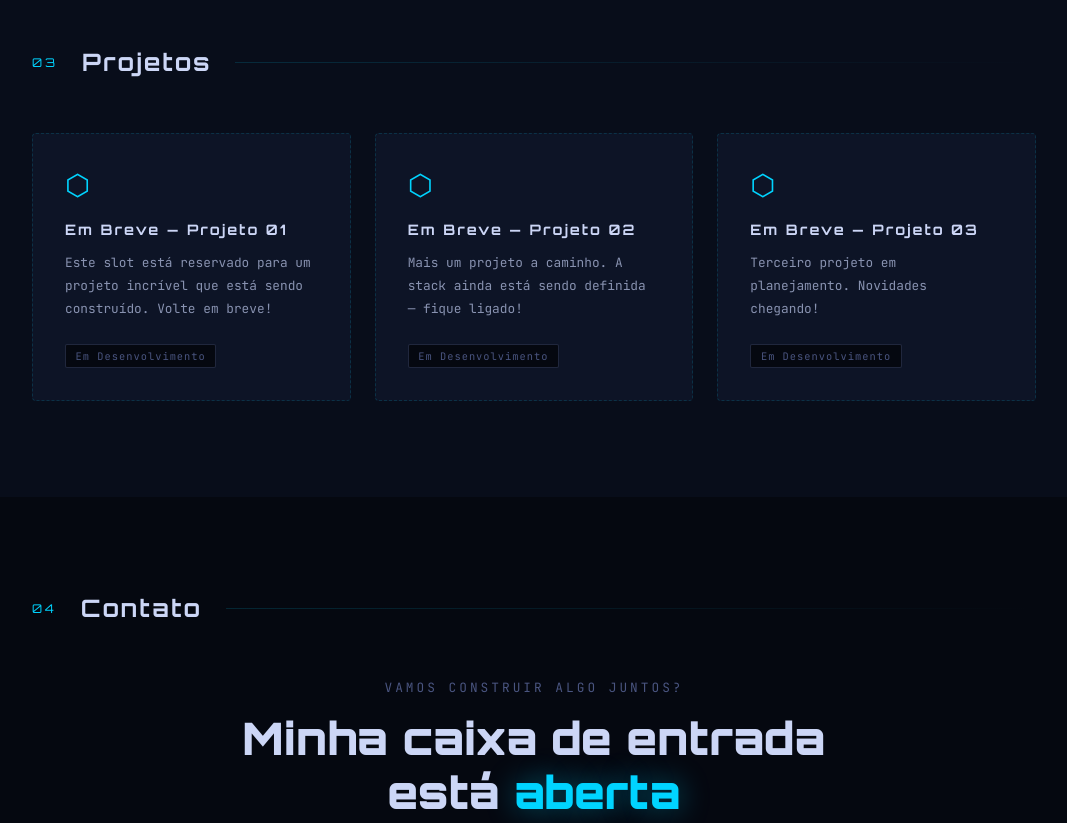
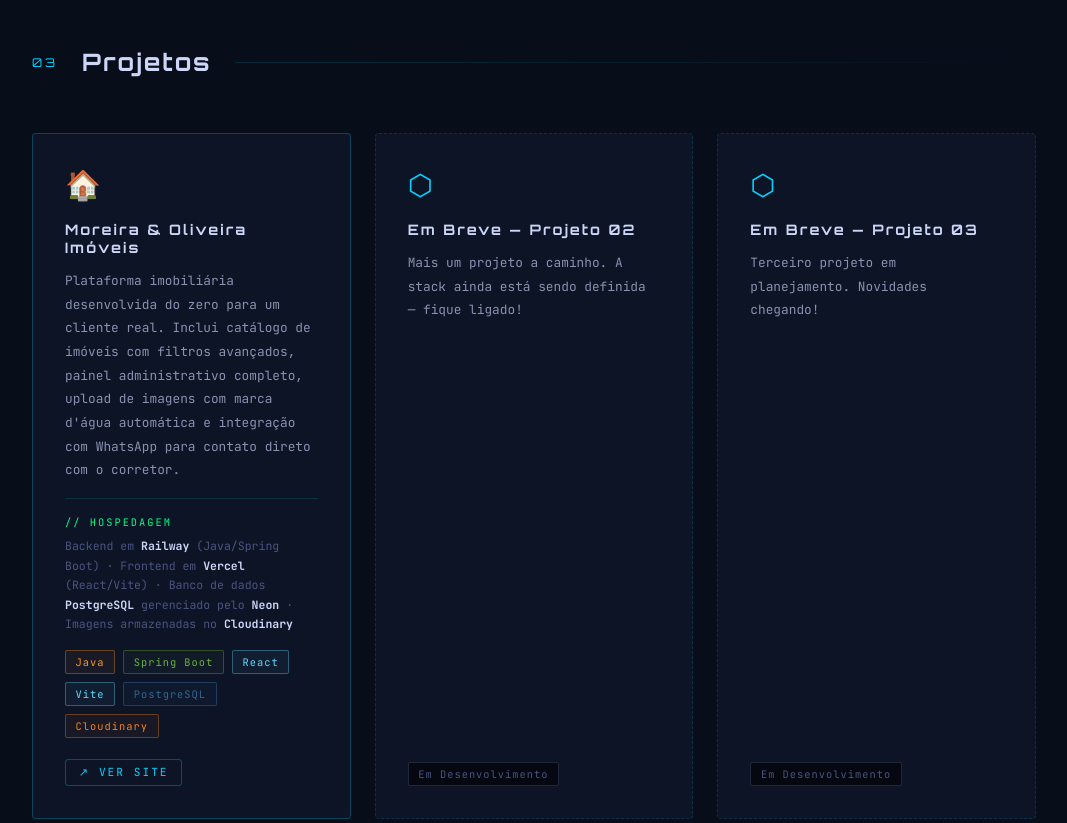
Before and after one commit to jpfo07/portifolio, a plain HTML site: page index.html in a window 1280 px wide. Shown: the part 2120-2943 px from the top of the page, without its empty margins (106-1173 px from the left). Drawn offline with Linux system fonts and the light colour scheme.

Commit message:
Incluindo projeto
Refactor CSS styles and improve project descriptions.

```diff
--- a/index.html
+++ b/index.html
@@ -19,7 +19,6 @@
   }
 
   * { margin: 0; padding: 0; box-sizing: border-box; }
-
   html { scroll-behavior: smooth; }
 
   body {
@@ -29,24 +28,19 @@
     overflow-x: hidden;
   }
 
-  /* Scanlines overlay */
   body::before {
     content: '';
     position: fixed;
     top: 0; left: 0;
     width: 100%; height: 100%;
     background: repeating-linear-gradient(
-      0deg,
-      transparent,
-      transparent 2px,
-      rgba(0,0,0,0.03) 2px,
-      rgba(0,0,0,0.03) 4px
+      0deg, transparent, transparent 2px,
+      rgba(0,0,0,0.03) 2px, rgba(0,0,0,0.03) 4px
     );
     pointer-events: none;
     z-index: 9999;
   }
 
-  /* Grid background */
   body::after {
     content: '';
     position: fixed;
@@ -95,11 +89,9 @@
   }
 
   .nav-links a:hover { color: var(--cyan); }
-
   .nav-links a::before { content: '// '; color: var(--purple); opacity: 0; transition: opacity 0.3s; }
   .nav-links a:hover::before { opacity: 1; }
 
-  /* SECTIONS */
   section { position: relative; z-index: 1; }
 
   /* HERO */
@@ -221,7 +213,6 @@
     transform: translateY(-2px);
   }
 
-  /* Glowing orbs */
   .orb {
     position: absolute;
     border-radius: 50%;
@@ -232,14 +223,12 @@
   .orb-1 { width: 400px; height: 400px; background: rgba(0,212,255,0.06); top: 10%; right: -5%; }
   .orb-2 { width: 300px; height: 300px; background: rgba(123,47,255,0.07); top: 50%; right: 20%; }
 
-  /* CONTAINER */
   .container {
     max-width: 1100px;
     margin: 0 auto;
     padding: 6rem 3rem;
   }
 
-  /* SECTION HEADER */
   .section-header {
     display: flex;
     align-items: center;
@@ -285,10 +274,7 @@
     margin-bottom: 1.2rem;
   }
 
-  .about-text p .keyword {
-    color: var(--cyan);
-    font-weight: 500;
-  }
+  .about-text p .keyword { color: var(--cyan); font-weight: 500; }
 
   .about-stats {
     display: grid;
@@ -350,11 +336,7 @@
 
   .skills-group-title::before { content: '// '; }
 
-  .tags {
-    display: flex;
-    flex-wrap: wrap;
-    gap: 0.7rem;
-  }
+  .tags { display: flex; flex-wrap: wrap; gap: 0.7rem; }
 
   .tag {
     padding: 0.5rem 1rem;
@@ -370,36 +352,21 @@
     border: 1px solid rgba(0, 212, 255, 0.2);
     color: var(--cyan);
   }
-
-  .tag-lang:hover {
-    background: rgba(0, 212, 255, 0.12);
-    border-color: var(--cyan);
-    box-shadow: 0 0 10px rgba(0, 212, 255, 0.15);
-  }
+  .tag-lang:hover { background: rgba(0, 212, 255, 0.12); border-color: var(--cyan); box-shadow: 0 0 10px rgba(0, 212, 255, 0.15); }
 
   .tag-framework {
     background: rgba(123, 47, 255, 0.05);
     border: 1px solid rgba(123, 47, 255, 0.2);
     color: var(--purple);
   }
-
-  .tag-framework:hover {
-    background: rgba(123, 47, 255, 0.12);
-    border-color: var(--purple);
-    box-shadow: 0 0 10px rgba(123, 47, 255, 0.15);
-  }
+  .tag-framework:hover { background: rgba(123, 47, 255, 0.12); border-color: var(--purple); box-shadow: 0 0 10px rgba(123, 47, 255, 0.15); }
 
   .tag-db {
     background: rgba(0, 255, 136, 0.05);
     border: 1px solid rgba(0, 255, 136, 0.2);
     color: var(--green);
   }
-
-  .tag-db:hover {
-    background: rgba(0, 255, 136, 0.12);
-    border-color: var(--green);
-    box-shadow: 0 0 10px rgba(0, 255, 136, 0.15);
-  }
+  .tag-db:hover { background: rgba(0, 255, 136, 0.12); border-color: var(--green); box-shadow: 0 0 10px rgba(0, 255, 136, 0.15); }
 
   /* PROJECTS */
   #projetos { background: var(--bg2); }
@@ -418,6 +385,8 @@
     transition: all 0.3s;
     position: relative;
     overflow: hidden;
+    display: flex;
+    flex-direction: column;
   }
 
   .project-card::after {
@@ -433,14 +402,14 @@
 
   .project-card:hover { border-color: rgba(0,212,255,0.3); transform: translateY(-5px); }
   .project-card:hover::after { transform: scaleX(1); }
+  .project-card.placeholder { opacity: 0.45; border-style: dashed; }
 
-  .project-card.placeholder { opacity: 0.5; border-style: dashed; }
+  /* Card real — borda levemente destacada */
+  .project-card.real {
+    border-color: rgba(0, 212, 255, 0.25);
+  }
 
-  .project-folder {
-    font-size: 1.8rem;
-    margin-bottom: 1rem;
-    color: var(--cyan);
-  }
+  .project-folder { font-size: 1.8rem; margin-bottom: 1rem; color: var(--cyan); }
 
   .project-title {
     font-family: 'Orbitron', monospace;
@@ -453,15 +422,36 @@
 
   .project-desc {
     font-size: 0.8rem;
-    line-height: 1.8;
+    line-height: 1.85;
     color: #8892b0;
-    margin-bottom: 1.5rem;
+    margin-bottom: 1rem;
+    flex: 1;
+  }
+
+  /* Bloco de hospedagem */
+  .project-hosting {
+    font-size: 0.72rem;
+    line-height: 1.7;
+    color: var(--muted);
+    border-top: 1px solid var(--border);
+    padding-top: 0.9rem;
+    margin-bottom: 1rem;
+  }
+
+  .project-hosting .host-label {
+    color: var(--green);
+    font-size: 0.65rem;
+    letter-spacing: 2px;
+    text-transform: uppercase;
+    display: block;
+    margin-bottom: 0.3rem;
   }
 
   .project-tags {
     display: flex;
     flex-wrap: wrap;
     gap: 0.5rem;
+    margin-bottom: 0;
   }
 
   .project-tag {
@@ -474,10 +464,17 @@
     border-radius: 2px;
   }
 
+  /* Tag de tecnologia com cor */
+  .project-tag.tech-java   { color: #f89820; border-color: rgba(248,152,32,0.35); background: rgba(248,152,32,0.05); }
+  .project-tag.tech-spring { color: #6db33f; border-color: rgba(109,179,63,0.35); background: rgba(109,179,63,0.05); }
+  .project-tag.tech-react  { color: #61dafb; border-color: rgba(97,218,251,0.35); background: rgba(97,218,251,0.05); }
+  .project-tag.tech-pg     { color: #336791; border-color: rgba(51,103,145,0.5);  background: rgba(51,103,145,0.07); }
+  .project-tag.tech-cloud  { color: #f6821f; border-color: rgba(246,130,31,0.35); background: rgba(246,130,31,0.05); }
+
   .project-links {
     display: flex;
     gap: 1rem;
-    margin-top: 1.5rem;
+    margin-top: 1.3rem;
   }
 
   .project-link {
@@ -493,6 +490,19 @@
   }
 
   .project-link:hover { color: var(--cyan); }
+
+  .project-link.live {
+    color: var(--cyan);
+    border: 1px solid rgba(0,212,255,0.3);
+    padding: 0.35rem 0.8rem;
+    border-radius: 3px;
+    transition: all 0.3s;
+  }
+
+  .project-link.live:hover {
+    background: rgba(0,212,255,0.1);
+    box-shadow: 0 0 12px rgba(0,212,255,0.2);
+  }
 
   /* CONTACT */
   #contato { background: var(--bg); }
@@ -571,7 +581,6 @@
 
   .contact-link:hover .contact-link-label { color: var(--cyan); }
 
-  /* FORM */
   .contact-form {
     background: var(--bg2);
     border: 1px solid var(--border);
@@ -591,7 +600,6 @@
   .form-title::before { content: '> '; color: var(--green); }
 
   .form-row { display: grid; grid-template-columns: 1fr 1fr; gap: 1rem; margin-bottom: 1rem; }
-
   .form-group { display: flex; flex-direction: column; gap: 0.4rem; margin-bottom: 1rem; }
 
   .form-group label {
@@ -644,7 +652,6 @@
     box-shadow: 0 0 20px rgba(0,212,255,0.2);
   }
 
-  /* FOOTER */
   footer {
     border-top: 1px solid var(--border);
     padding: 2rem 3rem;
@@ -658,10 +665,9 @@
 
   footer span { color: var(--cyan); }
 
-  /* ANIMATIONS */
   @keyframes fadeUp {
     from { opacity: 0; transform: translateY(20px); }
-    to { opacity: 1; transform: translateY(0); }
+    to   { opacity: 1; transform: translateY(0); }
   }
 
   .reveal {
@@ -672,13 +678,11 @@
 
   .reveal.visible { opacity: 1; transform: translateY(0); }
 
-  /* SCROLLBAR */
   ::-webkit-scrollbar { width: 5px; }
   ::-webkit-scrollbar-track { background: var(--bg); }
   ::-webkit-scrollbar-thumb { background: var(--muted); border-radius: 3px; }
   ::-webkit-scrollbar-thumb:hover { background: var(--cyan); }
 
-  /* RESPONSIVE */
   @media (max-width: 768px) {
     nav { padding: 1rem 1.5rem; }
     .nav-links { gap: 1rem; }
@@ -743,7 +747,7 @@
           universo do desenvolvimento.
         </p>
         <p>
-          Iniciei minha jornada acadêmica em <span class="keyword">2023</span> com um curso
+          Iniciei minha jornada acadêmica em <span class="keyword">2024</span> com um curso
           técnico em <span class="keyword">Análise e Desenvolvimento de Sistemas</span>, e hoje
           sigo evoluindo como estudante de Engenharia de Software, buscando consolidar
           minha base teórica e prática.
@@ -756,8 +760,8 @@
       </div>
       <div class="about-stats reveal">
         <div class="stat-card">
-          <div class="stat-num">2+</div>
-          <div class="stat-label">Anos de Estudo</div>
+          <div class="stat-num">2024</div>
+          <div class="stat-label">Início dos Estudos</div>
         </div>
         <div class="stat-card">
           <div class="stat-num">10+</div>
@@ -768,8 +772,8 @@
           <div class="stat-label">Formações</div>
         </div>
         <div class="stat-card">
-          <div class="stat-num">∞</div>
-          <div class="stat-label">Vontade de Aprender</div>
+          <div class="stat-num">1</div>
+          <div class="stat-label">Projeto Real</div>
         </div>
       </div>
     </div>
@@ -806,15 +810,20 @@
         <span class="tag tag-framework">React</span>
         <span class="tag tag-framework">React Native</span>
         <span class="tag tag-framework">Spring Boot</span>
+        <span class="tag tag-framework">Vite</span>
       </div>
     </div>
 
     <div class="skills-group reveal">
       <p class="skills-group-title">Banco de Dados & Cloud</p>
       <div class="tags">
+        <span class="tag tag-db">PostgreSQL</span>
         <span class="tag tag-db">MongoDB</span>
         <span class="tag tag-db">Azure</span>
-        <span class="tag tag-db">DBase</span>
+        <span class="tag tag-db">Cloudinary</span>
+        <span class="tag tag-db">Railway</span>
+        <span class="tag tag-db">Vercel</span>
+        <span class="tag tag-db">Neon</span>
       </div>
     </div>
   </div>
@@ -830,18 +839,43 @@
     </div>
 
     <div class="projects-grid">
-      <div class="project-card placeholder reveal">
-        <div class="project-folder">⬡</div>
-        <h3 class="project-title">Em Breve — Projeto 01</h3>
+
+      <!-- PROJETO REAL — IMOBILIÁRIA -->
+      <div class="project-card real reveal">
+        <div class="project-folder">🏠</div>
+        <h3 class="project-title">Moreira &amp; Oliveira Imóveis</h3>
         <p class="project-desc">
-          Este slot está reservado para um projeto incrível que está sendo construído.
-          Volte em breve!
+          Plataforma imobiliária desenvolvida do zero para um cliente real.
+          Inclui catálogo de imóveis com filtros avançados, painel administrativo
+          completo, upload de imagens com marca d'água automática e integração
+          com WhatsApp para contato direto com o corretor.
         </p>
+
+        <div class="project-hosting">
+          <span class="host-label">// Hospedagem</span>
+          Backend em <strong style="color:var(--text)">Railway</strong> (Java/Spring Boot) ·
+          Frontend em <strong style="color:var(--text)">Vercel</strong> (React/Vite) ·
+          Banco de dados <strong style="color:var(--text)">PostgreSQL</strong> gerenciado pelo <strong style="color:var(--text)">Neon</strong> ·
+          Imagens armazenadas no <strong style="color:var(--text)">Cloudinary</strong>
+        </div>
+
         <div class="project-tags">
-          <span class="project-tag">Em Desenvolvimento</span>
+          <span class="project-tag tech-java">Java</span>
+          <span class="project-tag tech-spring">Spring Boot</span>
+          <span class="project-tag tech-react">React</span>
+          <span class="project-tag tech-react">Vite</span>
+          <span class="project-tag tech-pg">PostgreSQL</span>
+          <span class="project-tag tech-cloud">Cloudinary</span>
+        </div>
+
+        <div class="project-links">
+          <a href="https://moreiraeoliveiraimoveis.com.br" target="_blank" rel="noopener noreferrer" class="project-link live">
+            ↗ Ver site
+          </a>
         </div>
       </div>
 
+      <!-- PLACEHOLDER 2 -->
       <div class="project-card placeholder reveal">
         <div class="project-folder">⬡</div>
         <h3 class="project-title">Em Breve — Projeto 02</h3>
@@ -854,6 +888,7 @@
         </div>
       </div>
 
+      <!-- PLACEHOLDER 3 -->
       <div class="project-card placeholder reveal">
         <div class="project-folder">⬡</div>
         <h3 class="project-title">Em Breve — Projeto 03</h3>
@@ -864,6 +899,7 @@
           <span class="project-tag">Em Desenvolvimento</span>
         </div>
       </div>
+
     </div>
   </div>
 </section>
@@ -893,11 +929,11 @@
           <span class="contact-link-icon">📱</span>
           <span class="contact-link-label">WhatsApp</span>
         </a>
-        <a href="https://github.com/jpfo07" target="_blank" class="contact-link">
+        <a href="https://github.com/jpfo07" target="_blank" rel="noopener noreferrer" class="contact-link">
           <span class="contact-link-icon">⌥</span>
           <span class="contact-link-label">GitHub</span>
         </a>
-        <a href="https://www.linkedin.com/in/joão-paulo-francisco-de-oliveira-0492a0306" target="_blank" class="contact-link">
+        <a href="https://www.linkedin.com/in/joão-paulo-francisco-de-oliveira-0492a0306" target="_blank" rel="noopener noreferrer" class="contact-link">
           <span class="contact-link-icon">◈</span>
           <span class="contact-link-label">LinkedIn</span>
         </a>
@@ -934,8 +970,8 @@
   <p>Desenvolvido com <span>&#60;/&#62;</span> por <span>João Paulo Francisco de Oliveira</span> — 2025</p>
 </footer>
 
-<script data-cfasync="false" src="/cdn-cgi/scripts/5c5dd728/cloudflare-static/email-decode.min.js"></script><script>
-  // Typewriter effect
+<script>
+  // Typewriter
   const texts = [
     'Estudante de Engenharia de Software',
     'Desenvolvedor Full Stack em Formação',
@@ -950,18 +986,11 @@
     if (!deleting) {
       el.textContent = current.slice(0, charIndex + 1);
       charIndex++;
-      if (charIndex === current.length) {
-        deleting = true;
-        setTimeout(type, 2000);
-        return;
-      }
+      if (charIndex === current.length) { deleting = true; setTimeout(type, 2000); return; }
     } else {
       el.textContent = current.slice(0, charIndex - 1);
       charIndex--;
-      if (charIndex === 0) {
-        deleting = false;
-        textIndex = (textIndex + 1) % texts.length;
-      }
+      if (charIndex === 0) { deleting = false; textIndex = (textIndex + 1) % texts.length; }
     }
     setTimeout(type, deleting ? 50 : 80);
   }
@@ -971,19 +1000,17 @@
   const reveals = document.querySelectorAll('.reveal');
   const observer = new IntersectionObserver((entries) => {
     entries.forEach((e, i) => {
-      if (e.isIntersecting) {
-        setTimeout(() => e.target.classList.add('visible'), i * 80);
-      }
+      if (e.isIntersecting) setTimeout(() => e.target.classList.add('visible'), i * 80);
     });
   }, { threshold: 0.1 });
   reveals.forEach(r => observer.observe(r));
 
-  // Form submit via Formspree
+  // Form — Formspree
   document.getElementById("submit-btn").addEventListener("click", async () => {
     const btn = document.getElementById("submit-btn");
     const status = document.getElementById("form-status");
-    const name = document.querySelector("input[name=name]").value;
-    const email = document.querySelector("input[name=email]").value;
+    const name    = document.querySelector("input[name=name]").value;
+    const email   = document.querySelector("input[name=email]").value;
     const subject = document.querySelector("input[name=subject]").value;
     const message = document.querySelector("textarea[name=message]").value;
 
@@ -1011,24 +1038,18 @@
         status.textContent = "Obrigado! Responderei em breve.";
         status.style.color = "var(--green)";
         status.style.display = "block";
-        document.querySelector("input[name=name]").value = "";
-        document.querySelector("input[name=email]").value = "";
-        document.querySelector("input[name=subject]").value = "";
+        ["name","email","subject"].forEach(n => document.querySelector(`input[name=${n}]`).value = "");
         document.querySelector("textarea[name=message]").value = "";
         setTimeout(() => {
           btn.textContent = "Enviar Mensagem →";
-          btn.style.borderColor = "";
-          btn.style.color = "";
+          btn.style.borderColor = btn.style.color = "";
           btn.disabled = false;
           status.style.display = "none";
         }, 4000);
-      } else {
-        throw new Error();
-      }
+      } else { throw new Error(); }
     } catch {
       btn.textContent = "Erro ao enviar. Tente novamente.";
-      btn.style.borderColor = "#ff4444";
-      btn.style.color = "#ff4444";
+      btn.style.borderColor = btn.style.color = "#ff4444";
       btn.disabled = false;
       status.textContent = "Algo deu errado. Tente novamente.";
       status.style.color = "#ff4444";
```
